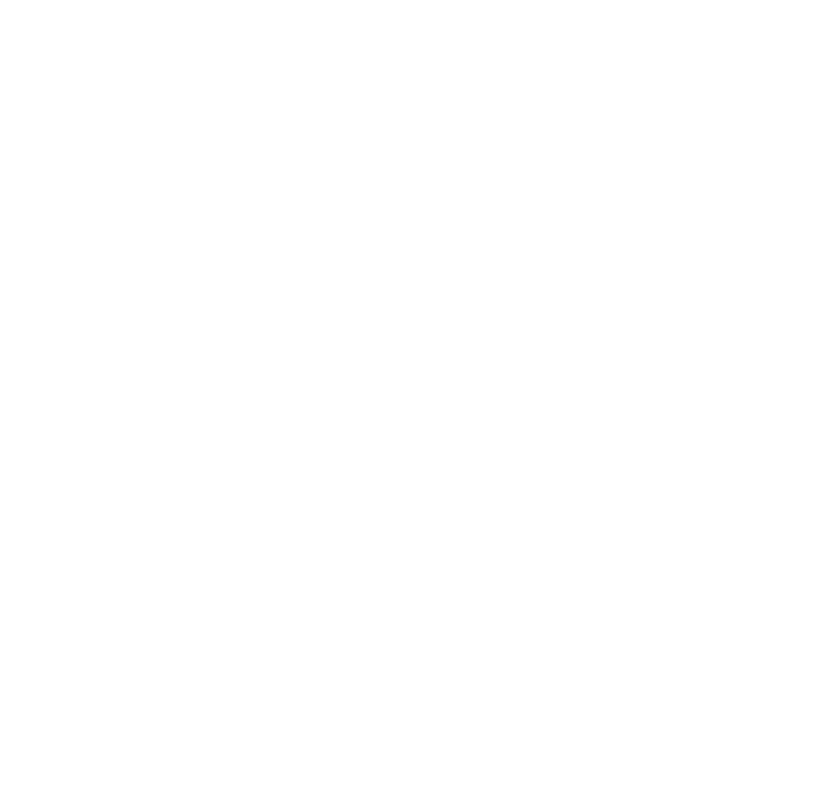
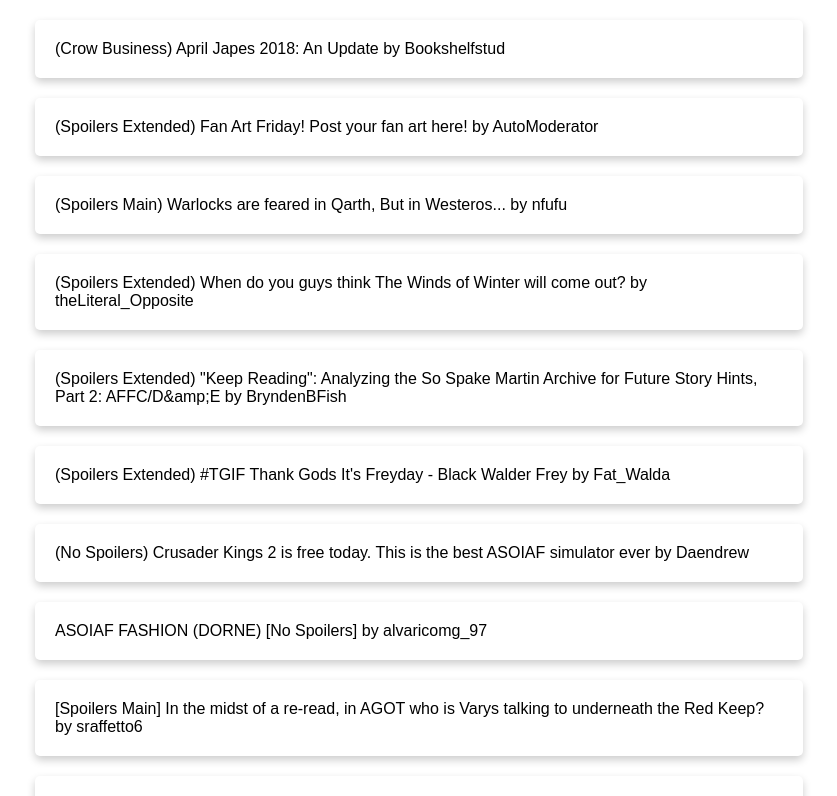
Before and after one commit to RobotDisco/react-redux-example-app, a React (Create React App) app: page / in a window 1280 px wide. Shown: the top 796 px of the page, without its empty margins (221-1058 px from the left). Built offline with nearby package versions, Linux system fonts and the light colour scheme.

Commit message:
posts list and post item components

```diff
--- /dev/null
+++ b/src/App.css
@@ -0,0 +1,4 @@
+.posts-container {
+  width: 60%;
+  margin: auto;
+}
--- a/src/App.js
+++ b/src/App.js
@@ -1,11 +1,19 @@
 import React, { Component } from "react";
+
+import "./App.css";
 import { Posts } from "./components/Posts";
+import rawData from "./data/posts.json";
+
+// get our data into a more friendly format
+const posts = rawData.data.children.map(post => post.data);
 
 class App extends Component {
   render() {
     return (
-      <div className="App">
-        <Posts />
+      <div>
+        <div className="posts-container">
+          <Posts posts={posts} />
+        </div>
       </div>
     );
   }
--- /dev/null
+++ b/src/components/Post.css
@@ -0,0 +1,13 @@
+.card {
+  box-shadow: 0 4px 8px 0 rgba(0, 0, 0, 0.2);
+  transition: 0.3s;
+  border-radius: 5px; /* 5px rounded corners */
+  padding: 20px;
+  margin-top: 20px;
+  margin-bottom: 20px;
+}
+
+/* Add rounded corners to the top left and the top right corner of the image */
+img {
+  border-radius: 5px 5px 0 0;
+}
--- /dev/null
+++ b/src/components/Post.js
@@ -0,0 +1,8 @@
+import React from "react";
+import "./Post.css";
+
+export const Post = ({ title, author }) => (
+  <div className="card">
+    {title} by {author}
+  </div>
+);
--- a/src/components/Posts.js
+++ b/src/components/Posts.js
@@ -1,3 +1,6 @@
 import React from "react";
 
-export const Posts = () => <div />;
+import { Post } from "./Post";
+
+export const Posts = ({ posts = [] }) =>
+  posts.map(post => <Post key={post.id} {...post} />);
```
